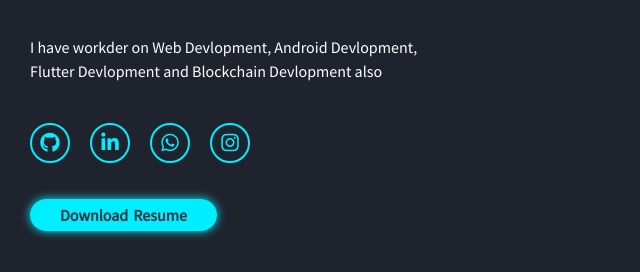
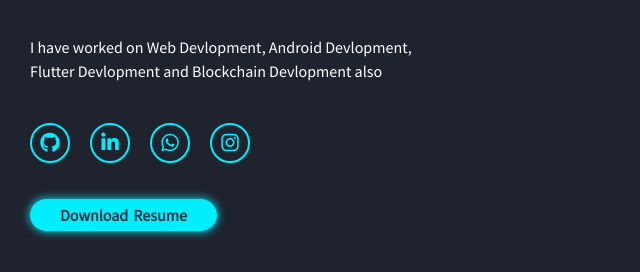
Before and after one commit to ersurajrajput/ersurajrajput.github.io, a plain HTML site: page index.html in a window 1280 px wide. Shown: the part 367-639 px from the top of the page, 0-640 px from the left. Drawn offline with Linux system fonts and the light colour scheme; a web font is replaced by a local one.

Commit message:
Update index.html

```diff
--- a/index.html
+++ b/index.html
@@ -41,7 +41,7 @@
                     </span>
                 </h3>
                 <p class="intro-main">
-                   I have workder on Web Devlopment, Android Devlopment, Flutter Devlopment and Blockchain Devlopment also
+                   I have worked  on Web Devlopment, Android Devlopment, Flutter Devlopment and Blockchain Devlopment also
                 </p>
                 <div class=" social-media ">
                     <a href="https://github.com/thsurajsinghrajput" class="icons">
```
